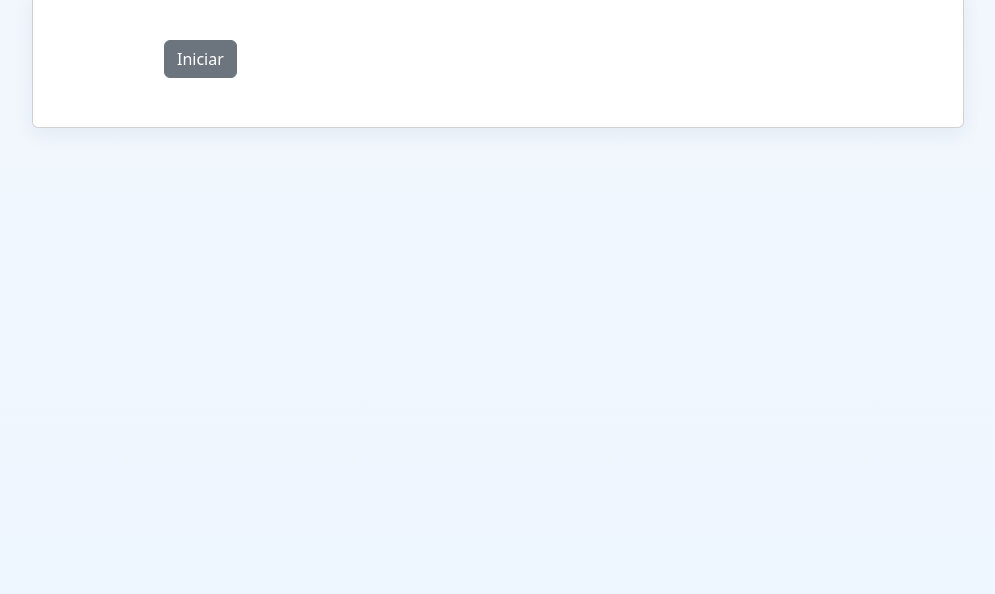
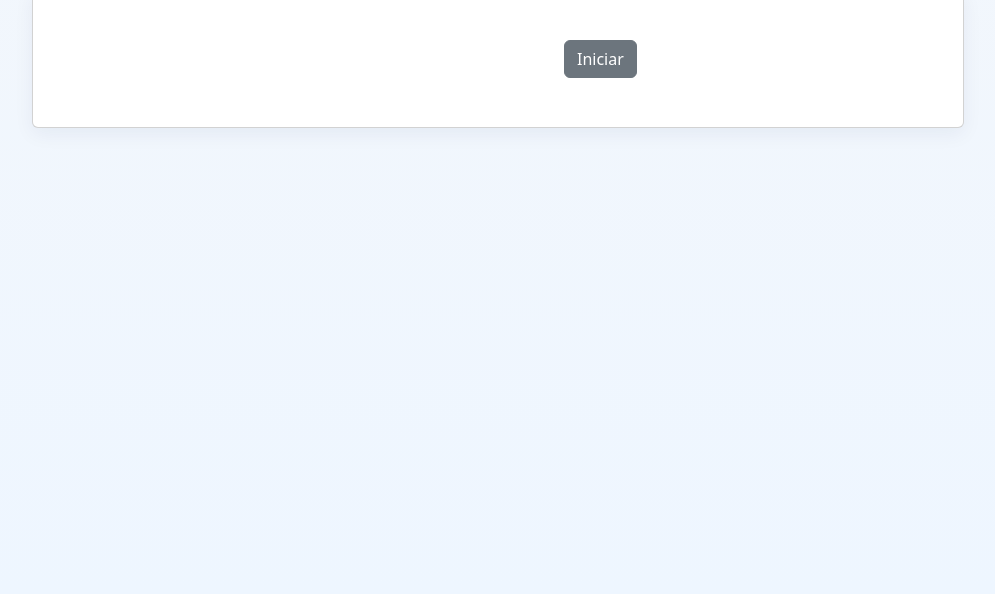
Before and after one commit to Nuno38/Gerenciador_de_Tarefas_Cx, a plain HTML site: page index.html in a window 1280 px wide. Shown: the part 342-936 px from the top of the page, without its empty margins (142-1137 px from the left). Drawn offline with nearby package versions, Linux system fonts and the light colour scheme.

Commit message:
styles_index.css

```diff
--- a/Css/styles_index.css
+++ b/Css/styles_index.css
@@ -15,5 +15,6 @@
 .btn{border-radius: 25px;}
 .sub-title{text-align: center; margin-top: 30px;}
 .title{text-align: center;}
-.btn{margin: 12px; margin-left: 50px;}
+.btn{margin: 12px; margin-left: 250px;}
+
 .pag{list-style: none;}
```
